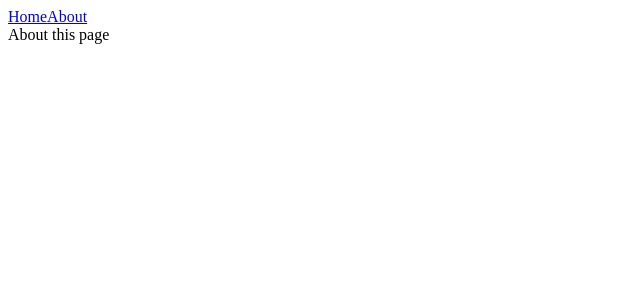
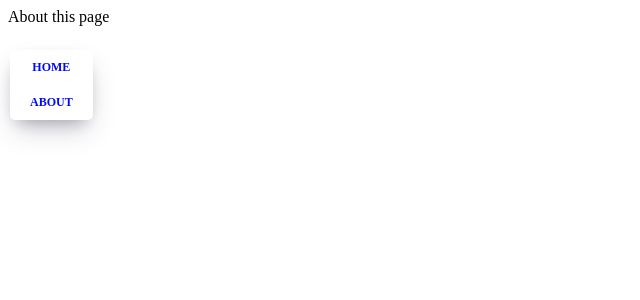
Before and after one commit to zpdl95/movie_app_2021, a React (Create React App) app: page /#/about in a window 1280 px wide. Shown: the top 300 px of the page, without its empty margins (0-640 px from the left). Built offline with nearby package versions, Linux system fonts and the light colour scheme.

Commit message:
#6.4 Redirecting

```diff
--- a/src/App.js
+++ b/src/App.js
@@ -13,7 +13,7 @@
       <Navigation />
       <Route path="/" exact={true} component={Home} />
       <Route path="/about" component={About} />
-      <Route path="/movie-detail" component={Detail} />
+      <Route path="/movie/:id" component={Detail} />
     </HashRouter>
   );
 }
--- a/src/components/Movie.css
+++ b/src/components/Movie.css
@@ -49,3 +49,8 @@
   margin-right: 10px;
   font-size: 14px;
 }
+
+.none-a {
+  text-decoration: none;
+  display: contents;
+}
--- a/src/components/Movie.js
+++ b/src/components/Movie.js
@@ -6,8 +6,9 @@
 function Movie({ id, year, title, summary, poster, genres }) {
   return (
     <Link
+      className="none-a"
       to={{
-        pathname: "/movie-detail",
+        pathname: `/movie/${id}`,
         state: {
           year,
           title,
--- /dev/null
+++ b/src/components/Navigation.css
@@ -0,0 +1,25 @@
+.nav {
+  position: fixed;
+  top: 50px;
+  left: 10px;
+  display: flex;
+  flex-direction: column;
+  background-color: white;
+  padding: 10px 20px;
+  box-shadow: 0 13px 27px -5px rgba(50, 50, 93, 0.25),
+    0 8px 16px -8px rgba(0, 0, 0, 0.3), 0 -6px 16px -6px rgba(0, 0, 0, 0.025);
+  border-radius: 5px;
+}
+
+.nav a {
+  text-decoration: none;
+  color: #0008fc;
+  text-transform: uppercase;
+  font-size: 12px;
+  text-align: center;
+  font-weight: 600;
+}
+
+.nav a:not(:last-child) {
+  margin-bottom: 20px;
+}
--- a/src/components/Navigation.js
+++ b/src/components/Navigation.js
@@ -1,9 +1,10 @@
 import React from "react";
 import { Link } from "react-router-dom";
+import "./Navigation.css";
 
 function Navigation() {
   return (
-    <div>
+    <div className="nav">
       <Link to="/">Home</Link>
       <Link to="/about">About</Link>
     </div>
--- a/src/routes/Detail.js
+++ b/src/routes/Detail.js
@@ -1,8 +1,21 @@
 import React from "react";
+import reactDom from "react-dom";
 
-function Detail(prop) {
-  console.log(prop);
-  return <span>good</span>;
+class Detail extends React.Component {
+  componentDidMount() {
+    const { location, history } = this.props;
+    if (location.state === undefined) {
+      history.push("/");
+    }
+  }
+  render() {
+    const { location } = this.props;
+    if (location.state) {
+      return <span>{location.state.title}</span>;
+    } else {
+      return null;
+    }
+  }
 }
 
 export default Detail;
--- a/src/routes/Home.css
+++ b/src/routes/Home.css
@@ -22,7 +22,7 @@
 
 .loader {
   width: 100%;
-  height: 100%;
+  height: 100vh;
   display: flex;
   justify-content: center;
   align-items: center;
```
Also changed, not shown: 1 other file (tests, documents, lock files or other folders).
